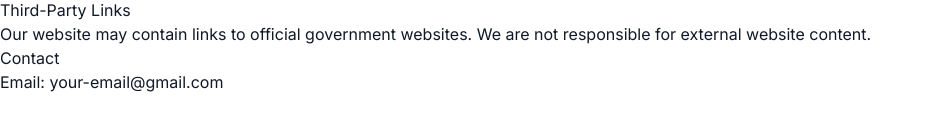
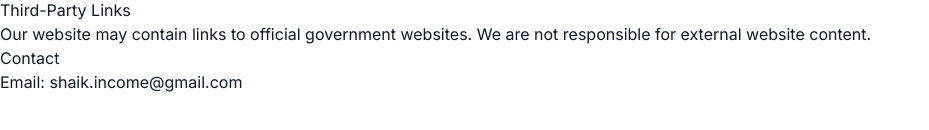
Before and after one commit to JokesAPI/ap-ts-exam-hub, a React (Vite) app: page /privacy-policy in a window 1280 px wide. Shown: the part 194-324 px from the top of the page, without its empty margins (0-929 px from the left). Built offline with nearby package versions, Linux system fonts and the light colour scheme; no server answers.

Commit message:
Update PrivacyPolicy.jsx

```diff
--- a/src/pages/public/PrivacyPolicy.jsx
+++ b/src/pages/public/PrivacyPolicy.jsx
@@ -28,7 +28,7 @@
       </p>
 
       <h2>Contact</h2>
-      <p>Email: your-email@gmail.com</p>
+      <p>Email: shaik.income@gmail.com</p>
     </div>
   );
 }
```
